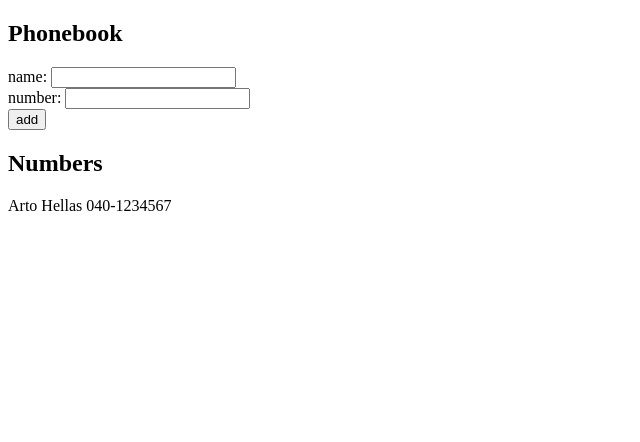
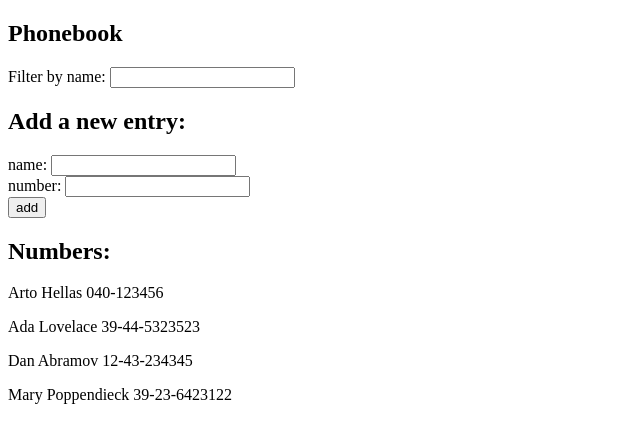
Before and after one commit to jjunnila/FullStackOpen, a React (Vite) app in the folder part2/Puhelinluettelo/: page / in a window 1280 px wide. Shown: the top 442 px of the page, without its empty margins (0-640 px from the left). Built offline with nearby package versions, Linux system fonts and the light colour scheme.

Commit message:
Part 2.9 complete

```diff
--- a/part2/Puhelinluettelo/src/App.jsx
+++ b/part2/Puhelinluettelo/src/App.jsx
@@ -2,10 +2,14 @@
 
 const App = () => {
   const [persons, setPersons] = useState([
-    { name: 'Arto Hellas', number: "040-1234567"}
+    { name: 'Arto Hellas', number: '040-123456' },
+    { name: 'Ada Lovelace', number: '39-44-5323523' },
+    { name: 'Dan Abramov', number: '12-43-234345' },
+    { name: 'Mary Poppendieck', number: '39-23-6423122' }
   ])
   const [newName, setNewName] = useState('')
   const [newNumber, setNewNumber] = useState('')
+  const [currentFilter, setFilter] = useState('')
 
   const addPerson = (event) => {
     event.preventDefault()
@@ -28,16 +32,24 @@
     setNewNumber(event.target.value)
   }
 
+  const updateFilterInput = (event) => {
+    setFilter(event.target.value)
+  }
+
+  const filter = persons.filter(person => person.name.toLowerCase().includes(currentFilter.toLowerCase()))
+
   return (
     <div>
       <h2>Phonebook</h2>
+        <div>Filter by name: <input value={currentFilter} onChange={updateFilterInput}/></div>
+      <h2>Add a new entry: </h2>
       <form onSubmit={addPerson}>
         <div>name: <input value={newName} onChange={updateNameInput}/></div>
         <div>number: <input value={newNumber} onChange={updateNumInput}/></div>
         <div><button type="submit">add</button></div>
       </form>
-      <h2>Numbers</h2>
-        {persons.map((person) => <p key={person.name}>{person.name} {person.number}</p>)}
+      <h2>Numbers: </h2>
+        {filter.map((person) => <p key={person.name}>{person.name} {person.number}</p>)}
     </div>
   )
 
```
